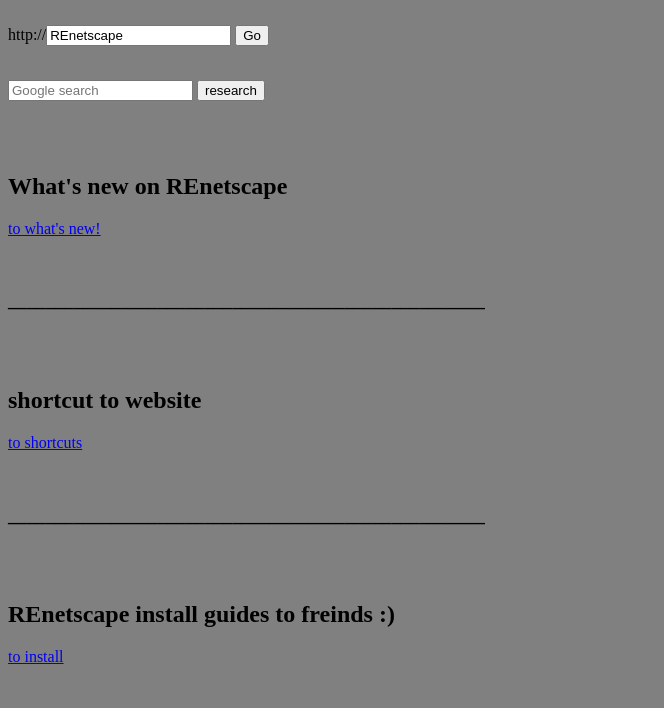
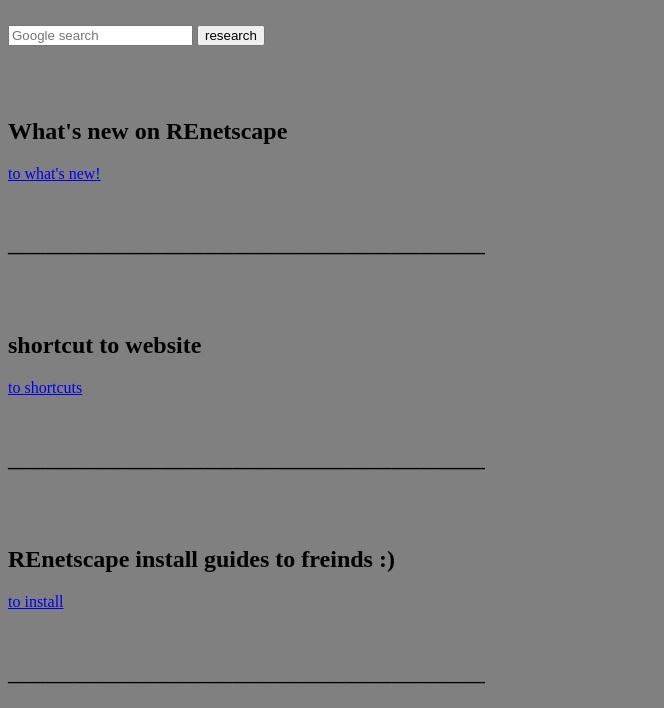
Before and after one commit to FEXELPJ/REnetscape-mini-bowser-2.2, a plain HTML site: page index.html in a window 1280 px wide. Shown: the part 392-1100 px from the top of the page, without its empty margins (0-664 px from the left). Drawn offline with Linux system fonts and the light colour scheme; a script that the page names is missing.

Commit message:
Update index.html

```diff
--- a/index.html
+++ b/index.html
@@ -9,13 +9,6 @@
 <br>
 <h1>welcome to REnetscape</h1>
 <BR>
-<form action="/get" id="search-form">
-                http://<input type="text" name="url" value="REnetscape">
-                <input type="hidden" value="false" name="scripts">
-                <input type="hidden" value="false" name="decode">
-                <input type="submit" value="Go">
-            </form>
-			<br>
 <form action="https://search.yahoo.com/search" method="GET">
 <input type="text" name="search" placeholder="Google search">
 <button>research</button>
```
